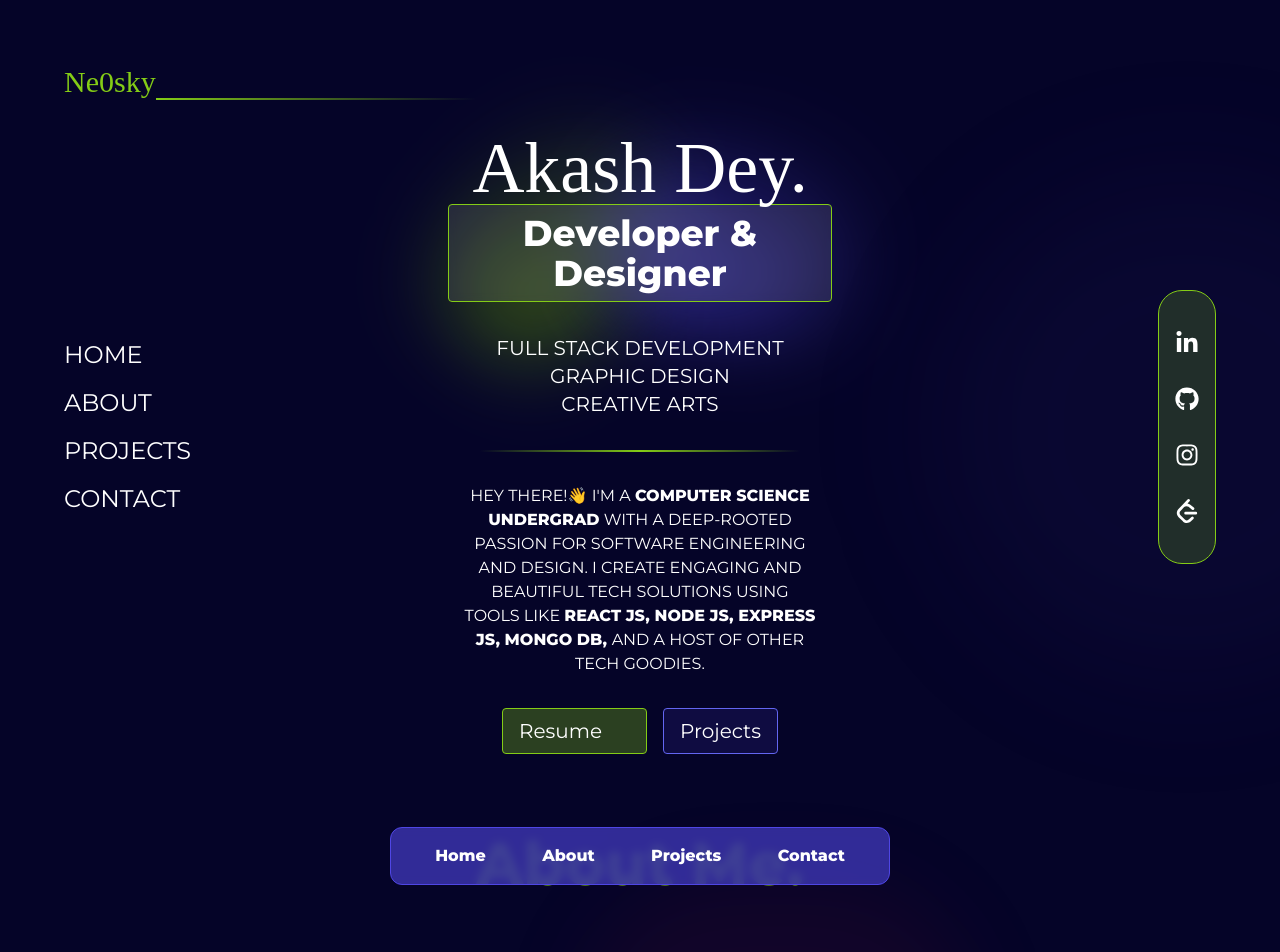
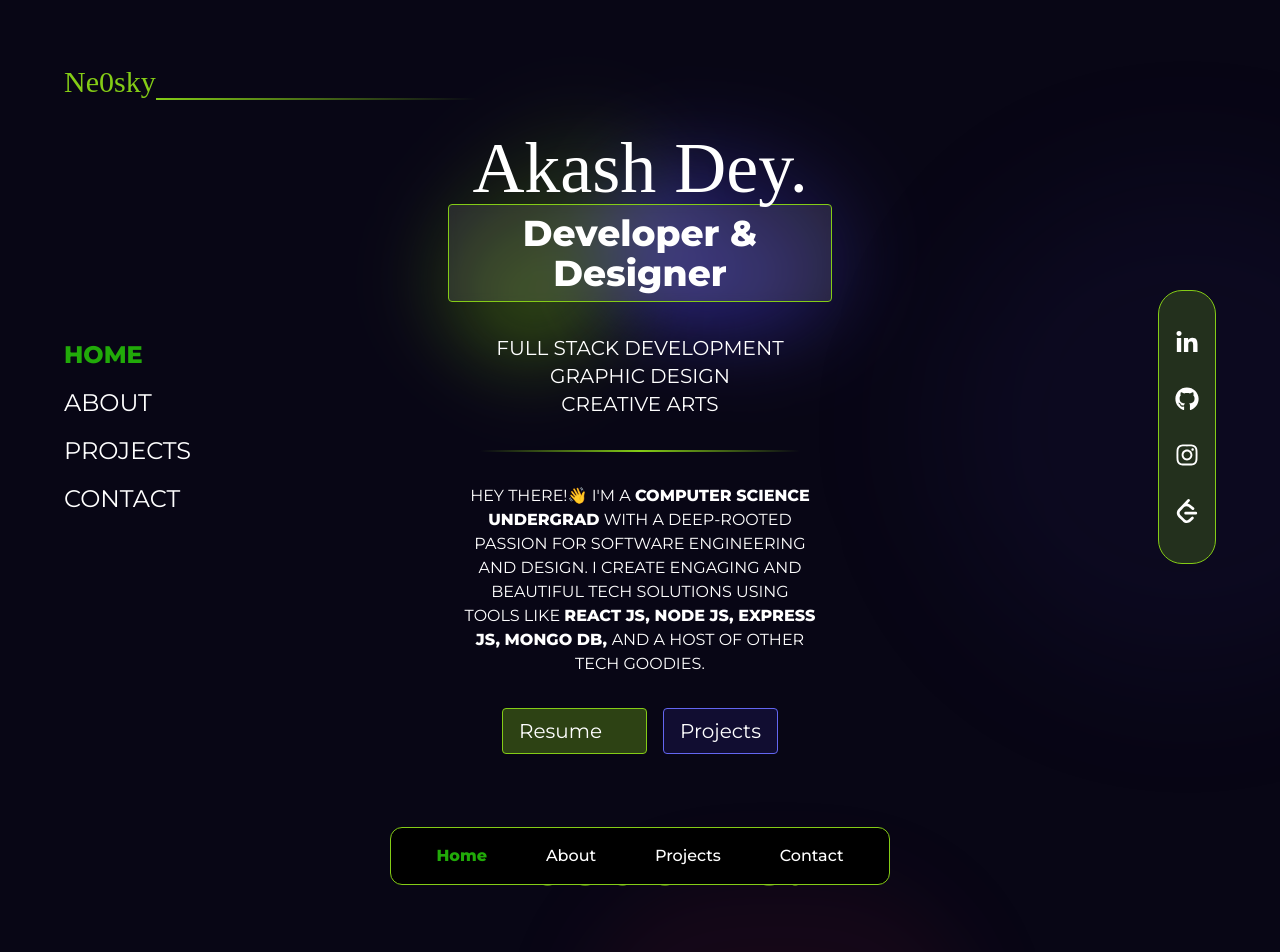
Before and after one commit to Ne0sky/portfolio, a React (Vite) app: page / in a window 1280 px wide. Shown: the top 952 px of the page. Built offline with nearby package versions, Linux system fonts and the light colour scheme; some icons are missing; a web font is replaced by a local one.

Commit message:
update project section, refactor code, update navbar working

```diff
--- a/src/components/Navbar.jsx
+++ b/src/components/Navbar.jsx
@@ -34,13 +34,13 @@ const NavBar = () => {
         translateX:'-50%',
         zIndex: 999,
       }}
-      className='fixed text-white bottom-15 left-1/2 transform -translate-x-1/2 bg-indigo-800 max-w-full flex justify-center items-center w-[95%] lg:w-[500px]  border border-indigo-600 p-4 backdrop-filter backdrop-blur-sm bg-opacity-90 rounded-xl'
+      className='fixed text-white bottom-15 left-1/2 transform -translate-x-1/2 bg-black max-w-full flex justify-center items-center w-[95%] lg:w-[500px]  border border-lime-500 p-4 backdrop-filter backdrop-blur-sm bg-opacity-100 rounded-xl'
     >
       {/* Your navigation content here */}
-      <ul className='flex font-tertiary  items-center font-semibold w-full justify-around'>
-        <li className='hover:font-bold cursor-pointer '><Link to='home' smooth={true} duration={500}>Home</Link></li>
-        <li className='hover:font-bold cursor-pointer'><Link to='about' smooth={true} duration={500}>About</Link></li>
-        <li className='hover:font-bold cursor-pointer'><Link to='projects' smooth={true} duration={500}>Projects</Link></li>
+      <ul className='flex font-tertiary  items-center font-medium w-full justify-around'>
+        <li className='hover:font-bold cursor-pointer '><Link to='home' smooth={true} duration={500}  spy={true} activeClass='active-link'>Home</Link></li>
+        <li className='hover:font-bold cursor-pointer'><Link to='about' smooth={true} duration={500} spy={true} activeClass='active-link'>About</Link></li>
+        <li className='hover:font-bold cursor-pointer'><Link to='projects' smooth={true} duration={500} spy={true} activeClass='active-link'>Projects</Link></li>
         <li className='hover:font-bold cursor-pointer'>Contact</li>
         {/* Add more navigation items */}
       </ul>
--- a/src/components/Sidemenu.jsx
+++ b/src/components/Sidemenu.jsx
@@ -6,10 +6,10 @@ const Sidemenu = () => {
     <div className='sidebar relative'>
 
         <ul className='text-2xl  font-tertiary uppercase flex flex-col gap-4 z-10 relative'>
-            <li ><Link className=' hover:text-lime-500 ease-in-out duration-300 hover:cursor-pointer' to='home' smooth={true} duration={500}>Home</Link></li>
-            <li><Link className=' hover:text-lime-500 ease-in-out duration-300 hover:cursor-pointer' to='about' smooth={true} duration={500}>About</Link></li>
-            <li><Link className=' hover:text-lime-500 ease-in-out duration-300 hover:cursor-pointer' to='projects' smooth={true} duration={500}>Projects</Link></li>
-            <li><Link className=' hover:text-lime-500 ease-in-out duration-300 hover:cursor-pointer' to='contact' smooth={true} duration={500}>Contact</Link></li>
+            <li ><Link className=' hover:text-lime-500 ease-in-out duration-300 hover:cursor-pointer' to='home' smooth={true} duration={500} spy={true} activeClass='active-link'>Home</Link></li>
+            <li><Link className=' hover:text-lime-500 ease-in-out duration-300 hover:cursor-pointer' to='about' smooth={true} duration={500} spy={true} activeClass='active-link'>About</Link></li>
+            <li><Link className=' hover:text-lime-500 ease-in-out duration-300 hover:cursor-pointer' to='projects' smooth={true} duration={500} spy={true} activeClass='active-link'>Projects</Link></li>
+            <li><Link className=' hover:text-lime-500 ease-in-out duration-300 hover:cursor-pointer' to='contact' smooth={true} duration={500} spy={true} activeClass='active-link'>Contact</Link></li>
           </ul>
     </div>
   )
--- a/src/index.css
+++ b/src/index.css
@@ -4,5 +4,10 @@
 @tailwind utilities;
 
 body{
-  background-color: rgb(5, 4, 40);
+  background-color: rgb(8, 6, 21);
 }
+
+.active-link{
+  color: #21aa09;
+  font-weight: 600;
+}
```
